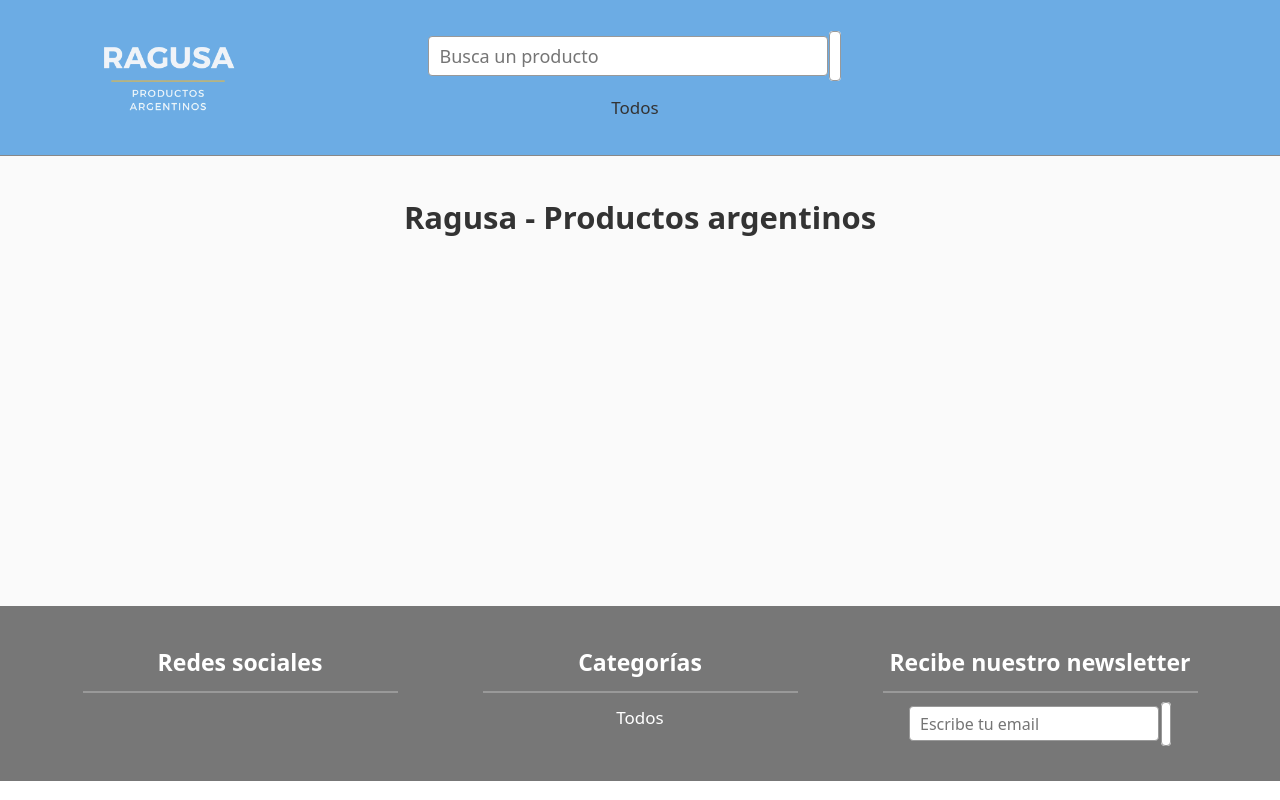
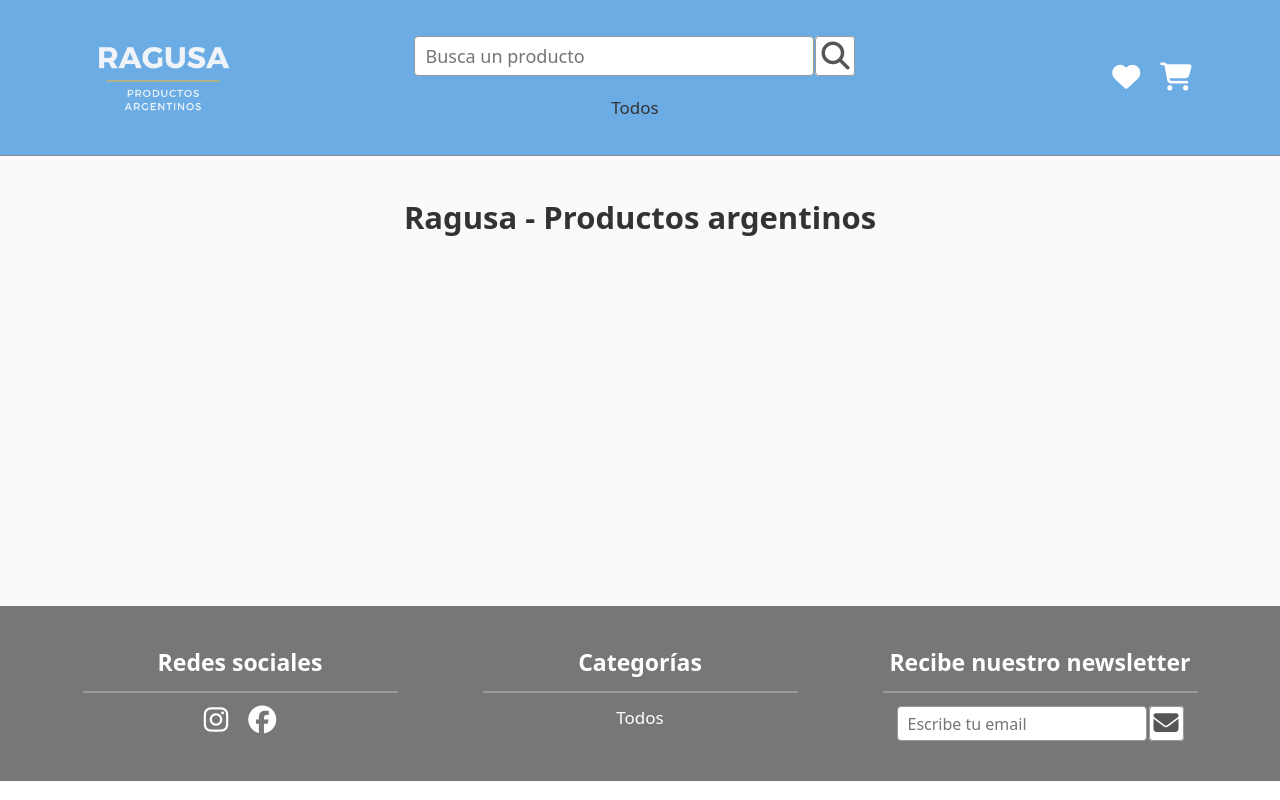
Before and after one commit to lautaroreche/E-Commerce-Django, a Django app: page / in a window 1280 px wide. Run offline with Django 5.2, Linux system fonts and the light colour scheme; data that the repository does not hold is empty.

Commit message:
Fix styles import

```diff
--- a/ecommerce_app/templates/base.html
+++ b/ecommerce_app/templates/base.html
@@ -7,7 +7,7 @@
     <meta name="viewport" content="width=device-width, initial-scale=1.0">
     <title>{% block title %}{% endblock %}</title>
     <link rel="stylesheet" href="{% static 'styles/style.css' %}">
-    <link rel="preload" rel="stylesheet" href="https://cdnjs.cloudflare.com/ajax/libs/font-awesome/6.5.1/css/all.min.css">
+    <link preload rel="stylesheet" href="https://cdnjs.cloudflare.com/ajax/libs/font-awesome/6.5.0/css/all.min.css" media="print" onload="this.media='all'">
     <link rel="icon" href="{% static 'images/favicon.ico' %}" type="image/x-icon">
 </head>
 <body>
```
